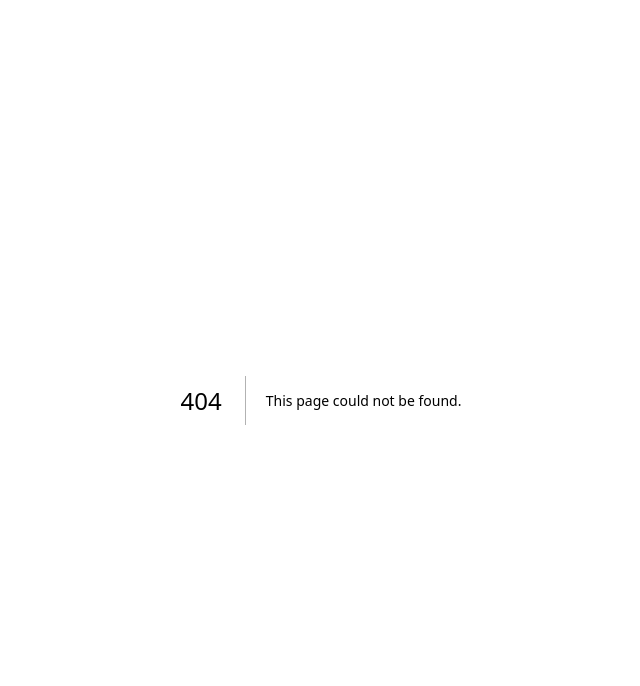
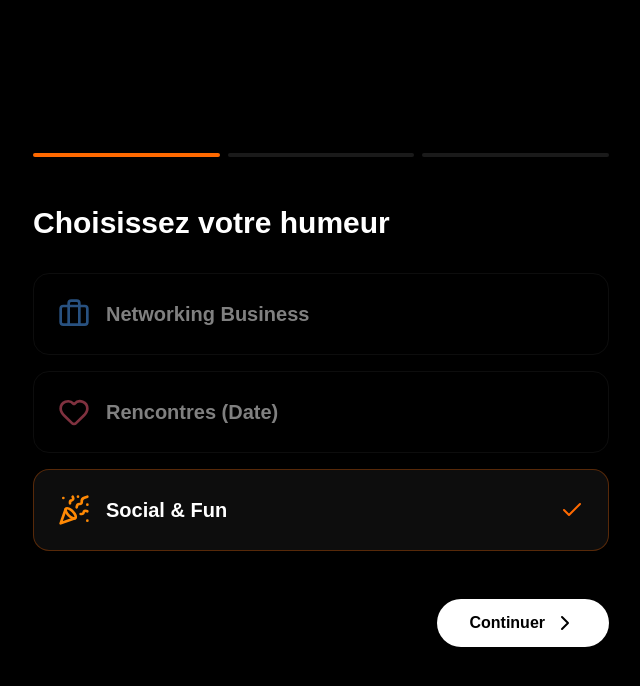
Before and after one commit to qrDOTtech1/RSMATABLE, a Next.js app: page /onboarding in a window 1280 px wide. Before the commit this address had no page. Shown: the top 686 px of the page, without its empty margins (319-959 px from the left). Built offline with nearby package versions, Linux system fonts and the light colour scheme.

Commit message:
feat(social): update branding to Ma Table (matable.app) and implement onboarding questionnaire

```diff
--- a/src/app/layout.tsx
+++ b/src/app/layout.tsx
@@ -13,8 +13,8 @@ const geistMono = Geist_Mono({
 });
 
 export const metadata: Metadata = {
-  title: "Create Next App",
-  description: "Generated by create next app",
+  title: "Ma Table — Le Réseau Social Culinaire",
+  description: "Rejoignez Ma Table pour des rencontres business, fun ou date directement dans votre restaurant. L'IA Nova vous connecte aux bonnes personnes.",
 };
 
 export default function RootLayout({
--- /dev/null
+++ b/src/app/onboarding/page.tsx
@@ -0,0 +1,156 @@
+"use client";
+import { useState } from "react";
+import { motion, AnimatePresence } from "framer-motion";
+import { useRouter } from "next/navigation";
+import { Briefcase, Heart, PartyPopper, Check, ChevronRight, ChevronLeft } from "lucide-react";
+
+const STEPS = [
+  { id: "mode", title: "Choisissez votre humeur" },
+  { id: "details", title: "Quelques détails" },
+  { id: "interests", title: "Vos centres d'intérêt" },
+];
+
+export default function OnboardingPage() {
+  const [currentStep, setCurrentStep] = useState(0);
+  const [formData, setFormData] = useState({
+    mode: "FUN",
+    occupation: "",
+    bio: "",
+    interests: [] as string[],
+  });
+  const router = useRouter();
+
+  const next = () => currentStep < STEPS.length - 1 && setCurrentStep(c => c + 1);
+  const prev = () => currentStep > 0 && setCurrentStep(c => c - 1);
+
+  const toggleInterest = (interest: string) => {
+    setFormData(prev => ({
+      ...prev,
+      interests: prev.interests.includes(interest)
+        ? prev.interests.filter(i => i !== interest)
+        : [...prev.interests, interest]
+    }));
+  };
+
+  const finish = async () => {
+    // In a real scenario, we would call an API action here
+    console.log("Saving onboarding data:", formData);
+    router.push("/dashboard");
+  };
+
+  return (
+    <div className="min-h-screen bg-black text-white flex flex-col items-center justify-center p-6">
+      <div className="w-full max-w-xl">
+        {/* Progress bar */}
+        <div className="flex gap-2 mb-12">
+          {STEPS.map((_, i) => (
+            <div
+              key={i}
+              className={`h-1 flex-1 rounded-full transition-all duration-500 ${i <= currentStep ? "bg-orange-500" : "bg-white/10"}`}
+            />
+          ))}
+        </div>
+
+        <AnimatePresence mode="wait">
+          <motion.div
+            key={currentStep}
+            initial={{ opacity: 0, x: 20 }}
+            animate={{ opacity: 1, x: 0 }}
+            exit={{ opacity: 0, x: -20 }}
+            className="space-y-8"
+          >
+            <h1 className="text-3xl font-black">{STEPS[currentStep].title}</h1>
+
+            {currentStep === 0 && (
+              <div className="grid grid-cols-1 gap-4">
+                {[
+                  { id: "BUSINESS", icon: Briefcase, label: "Networking Business", color: "text-blue-400", border: "border-blue-500/30" },
+                  { id: "DATE", icon: Heart, label: "Rencontres (Date)", color: "text-rose-400", border: "border-rose-500/30" },
+                  { id: "FUN", icon: PartyPopper, label: "Social & Fun", color: "text-orange-400", border: "border-orange-500/30" },
+                ].map(m => (
+                  <button
+                    key={m.id}
+                    onClick={() => setFormData(p => ({ ...p, mode: m.id }))}
+                    className={`flex items-center gap-4 p-6 rounded-2xl border transition-all ${
+                      formData.mode === m.id ? m.border + " bg-white/5" : "border-white/10 bg-transparent opacity-50"
+                    }`}
+                  >
+                    <m.icon className={`w-8 h-8 ${m.color}`} />
+                    <span className="text-xl font-bold">{m.label}</span>
+                    {formData.mode === m.id && <Check className="ml-auto text-orange-500" />}
+                  </button>
+                ))}
+              </div>
+            )}
+
+            {currentStep === 1 && (
+              <div className="space-y-6">
+                <div>
+                  <label className="block text-sm text-white/50 mb-2 uppercase tracking-widest font-bold">Votre métier / Occupation</label>
+                  <input
+                    value={formData.occupation}
+                    onChange={e => setFormData(p => ({ ...p, occupation: e.target.value }))}
+                    placeholder="ex: Designer, Entrepreneur, Chef..."
+                    className="w-full bg-white/5 border border-white/10 rounded-xl px-4 py-3 outline-none focus:border-orange-500 transition-all"
+                  />
+                </div>
+                <div>
+                  <label className="block text-sm text-white/50 mb-2 uppercase tracking-widest font-bold">Une courte bio</label>
+                  <textarea
+                    value={formData.bio}
+                    onChange={e => setFormData(p => ({ ...p, bio: e.target.value }))}
+                    placeholder="Dites-en un peu plus sur vous..."
+                    rows={4}
+                    className="w-full bg-white/5 border border-white/10 rounded-xl px-4 py-3 outline-none focus:border-orange-500 transition-all resize-none"
+                  />
+                </div>
+              </div>
+            )}
+
+            {currentStep === 2 && (
+              <div className="flex flex-wrap gap-3">
+                {["Tech", "Gastronomie", "Sport", "Voyages", "Cinéma", "Musique", "IA", "Vin", "Gaming", "Lecture", "Design", "Finance"].map(interest => (
+                  <button
+                    key={interest}
+                    onClick={() => toggleInterest(interest)}
+                    className={`px-4 py-2 rounded-full border transition-all ${
+                      formData.interests.includes(interest) ? "bg-orange-500 border-orange-500 text-white" : "border-white/10 text-white/50"
+                    }`}
+                  >
+                    {interest}
+                  </button>
+                ))}
+              </div>
+            )}
+          </motion.div>
+        </AnimatePresence>
+
+        <div className="flex justify-between mt-12">
+          <button
+            onClick={prev}
+            disabled={currentStep === 0}
+            className="flex items-center gap-2 text-white/50 hover:text-white disabled:opacity-0 transition-all"
+          >
+            <ChevronLeft /> Retour
+          </button>
+
+          {currentStep < STEPS.length - 1 ? (
+            <button
+              onClick={next}
+              className="bg-white text-black px-8 py-3 rounded-full font-bold flex items-center gap-2 hover:bg-orange-500 hover:text-white transition-all"
+            >
+              Continuer <ChevronRight />
+            </button>
+          ) : (
+            <button
+              onClick={finish}
+              className="bg-orange-600 text-white px-8 py-3 rounded-full font-bold flex items-center gap-2 hover:bg-orange-500 transition-all shadow-xl shadow-orange-600/20"
+            >
+              Terminer <Check />
+            </button>
+          )}
+        </div>
+      </div>
+    </div>
+  );
+}
--- a/src/app/page.tsx
+++ b/src/app/page.tsx
@@ -19,12 +19,15 @@ export default function SocialLanding() {
       </div>
 
       <nav className="relative z-10 p-6 flex justify-between items-center">
-        <span className="text-2xl font-black tracking-tighter">
-          MA TABLE <span className="text-orange-500">RS</span>
+        <span className="text-2xl font-black tracking-tighter uppercase">
+          MA <span className="text-orange-500">TABLE</span>
         </span>
-        <button className="bg-white/5 hover:bg-white/10 border border-white/10 px-4 py-2 rounded-full text-sm font-medium transition-all">
-          Se connecter
-        </button>
+        <div className="flex items-center gap-4">
+          <span className="hidden md:inline text-xs text-white/30 font-mono">matable.app</span>
+          <button className="bg-white/5 hover:bg-white/10 border border-white/10 px-4 py-2 rounded-full text-sm font-medium transition-all">
+            Se connecter
+          </button>
+        </div>
       </nav>
 
       <main className="relative z-10 max-w-6xl mx-auto px-6 pt-20 pb-32">
@@ -43,7 +46,7 @@ export default function SocialLanding() {
             transition={{ delay: 0.2 }}
             className="text-xl text-white/50 max-w-2xl mx-auto mb-12"
           >
-            MaTable RS transforme chaque restaurant en un réseau social vivant.
+            Ma Table transforme chaque restaurant en un réseau social vivant.
             Utilisez la puissance de Nova IA pour rencontrer les bonnes personnes, au bon moment.
           </motion.p>
         </div>
@@ -78,11 +81,11 @@ export default function SocialLanding() {
 
       <footer className="relative z-10 border-t border-white/5 py-12 px-6">
         <div className="max-w-6xl mx-auto flex flex-col md:flex-row justify-between items-center gap-6 opacity-30 text-sm">
-          <span>© 2026 MaTable RS — NovaTech OS Ecosystem</span>
-          <div className="flex gap-8">
+          <span>© 2026 Ma Table — NovaTech OS Ecosystem</span>
+          <div className="flex gap-8 font-mono text-xs">
+            <span className="text-orange-500">matable.app</span>
             <a>Confidentialité</a>
             <a>IA Ethique</a>
-            <a>API Social</a>
           </div>
         </div>
       </footer>
```
Also changed, not shown: 1 other file (tests, documents, lock files or other folders).
